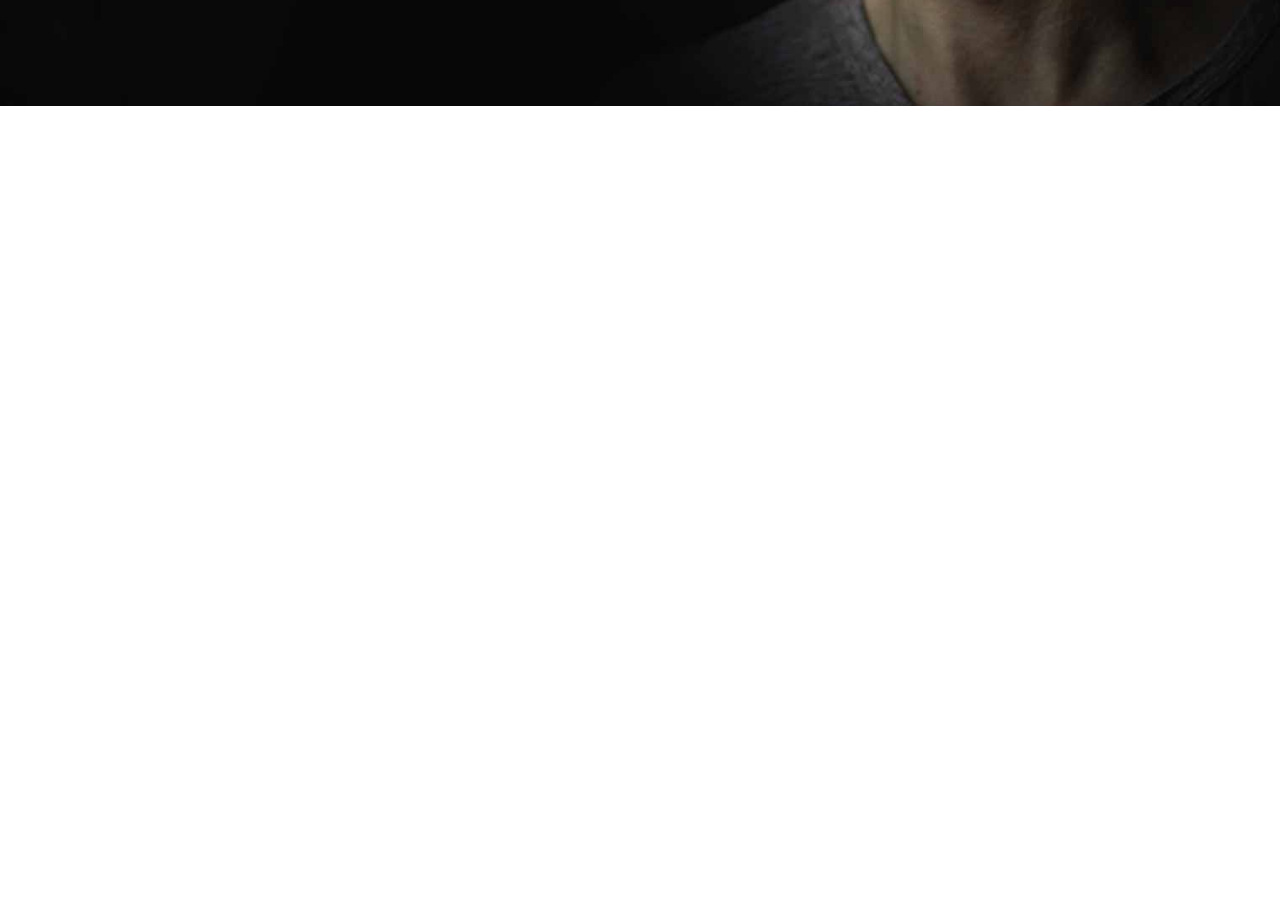
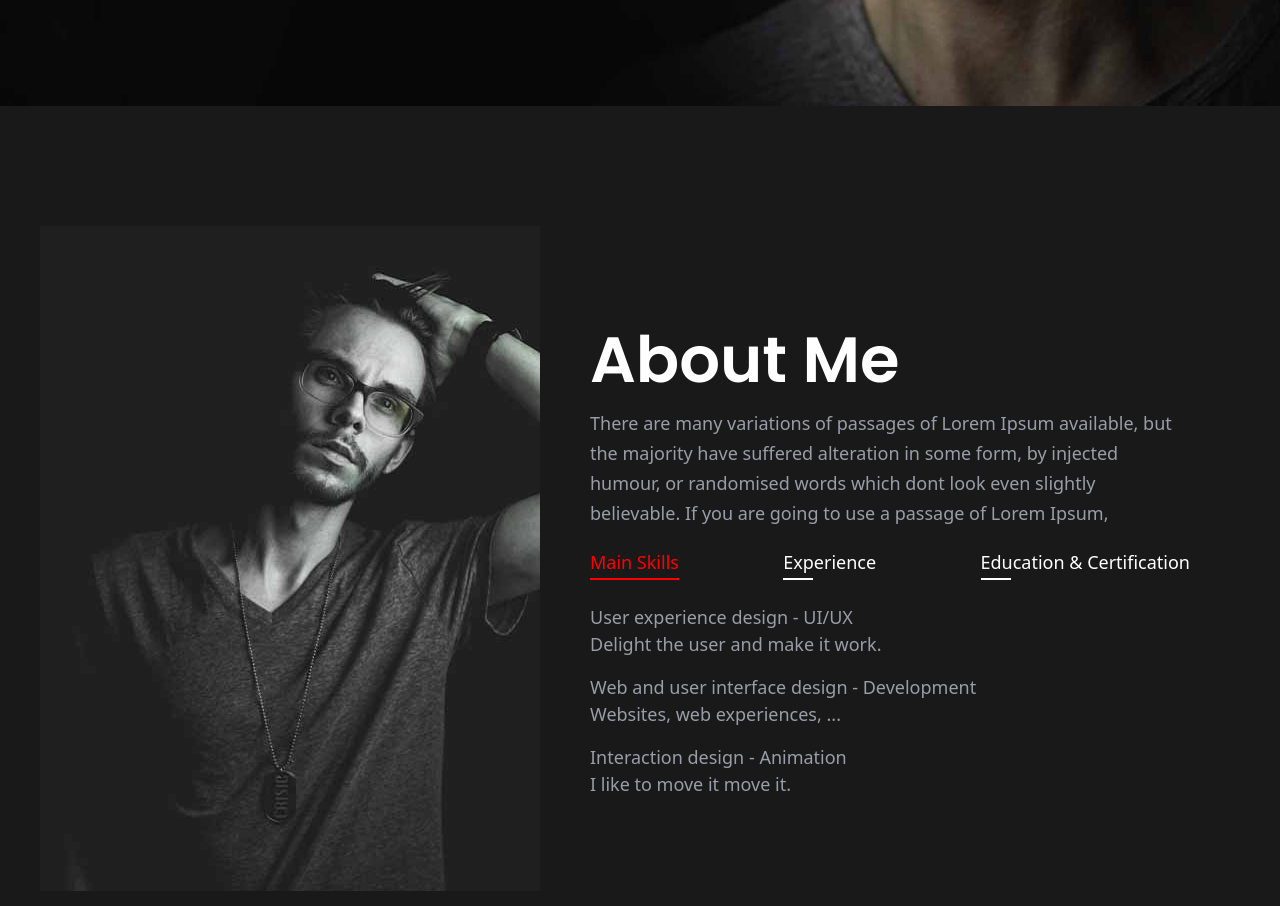
Before and after one commit to vlohar08/portfolio, a Next.js app: page / in a window 1280 px wide. Shown: the part 694-1600 px from the top of the page. Before the commit the page ends 800 px from the top, so only its background shows below. Built offline with nearby package versions, Linux system fonts and the light colour scheme.

Commit message:
About us section

```diff
--- a/components/AboutMe.js
+++ /dev/null
@@ -1,20 +0,0 @@
-import Image from "next/image";
-
-const AboutMe = () => {
-  return (
-    <div className="static flex wrap-all justify-between bg-white">
-      <div></div>
-      <div>
-        <h2>About Me</h2>
-        <p>
-          There are many variations of passages of Lorem Ipsum available, but
-          the majority have suffered <a href="#">alteration</a> in some form, by
-          injected humour, or randomised words which dont look even slightly
-          believable. If you are going to use a passage of Lorem Ipsum,
-        </p>
-      </div>
-    </div>
-  );
-};
-
-export default AboutMe;
--- /dev/null
+++ b/components/AboutMe/AboutMe.js
@@ -0,0 +1,60 @@
+import Image from "next/image";
+import { useState } from "react";
+import ContentListTitle from "./ContentListTitle";
+import EducationAndCertification from "./EducationAndCertification";
+import Experience from "./Experience";
+import MainSkills from "./MainSkills";
+
+const AboutMe = () => {
+  const [activeTitle, setActiveTitle] = useState("Main Skills");
+  const handleClick = (e) => {
+    if (e.target.nodeName === "UL") {
+      return setActiveTitle("Main Skills");
+    }
+    setActiveTitle(e.target.innerText);
+  };
+  return (
+    <>
+      <div className="py-[60px] md:py-[80px] lg:py-[120px] px-[15px] lg:h-[100vh]">
+        <div className="flex wrap-all flex-col w-[80%] lg:w-full lg:flex-row lg:justify-between items-center max-w-[1200px] m-auto">
+          <Image
+            src="/assets/about-me.jpg"
+            alt="about-me"
+            width={500}
+            height={665}
+          />
+          <div className="lg:w-1/2 text-start mx-auto">
+            <h2 className="poppins font-bold text-white text-[36px] md:text-[64px]">
+              About Me
+            </h2>
+            <p className="text-[rgba(198,201,216,.75)] text-[16px] md:text-[18px] leading-[30px]">
+              There are many variations of passages of Lorem Ipsum available,
+              but the majority have suffered <a href="#">alteration</a> in some
+              form, by injected humour, or randomised words which dont look even
+              slightly believable. If you are going to use a passage of Lorem
+              Ipsum,
+            </p>
+            <ul
+              onClick={handleClick}
+              className="relative leading-9 flex flex-wrap my-4 sm:justify-between text-white font-medium text-[18px]"
+            >
+              <ContentListTitle activeTitle={activeTitle} title="Main Skills" />
+              <ContentListTitle activeTitle={activeTitle} title="Experience" />
+              <ContentListTitle
+                activeTitle={activeTitle}
+                title="Education & Certification"
+              />
+            </ul>
+            {activeTitle === "Main Skills" && <MainSkills />}
+            {activeTitle === "Experience" && <Experience />}
+            {activeTitle === "Education & Certification" && (
+              <EducationAndCertification />
+            )}
+          </div>
+        </div>
+      </div>
+    </>
+  );
+};
+
+export default AboutMe;
--- /dev/null
+++ b/components/AboutMe/ContentList.js
@@ -0,0 +1,12 @@
+const ContentList = ({ title, subTitle, description }) => {
+  return (
+    <li className="my-2">
+      <span className="font-medium">{title} - </span>
+      {subTitle}
+      <br />
+      {description}
+    </li>
+  );
+};
+
+export default ContentList;
--- /dev/null
+++ b/components/AboutMe/ContentListTitle.js
@@ -0,0 +1,35 @@
+const ContentListTitle = ({ activeTitle, title }) => {
+  return (
+    <>
+      <style jsx>
+        {`
+          .content-list-title::before {
+            position: absolute;
+            content: "";
+            width: 30px;
+            height: 2px;
+            bottom: 0;
+            transition: all 0.7s cubic-bezier(0.19, 1, 0.22, 1) 0s;
+            background: white;
+          }
+          .active::before {
+            width: 100%;
+            background: red;
+          }
+          .active {
+            color: red;
+          }
+        `}
+      </style>
+      <li
+        className={`${
+          activeTitle === title ? "active" : ""
+        } content-list-title relative cursor-pointer mr-6 my-2 sm:m-0`}
+      >
+        {title}
+      </li>
+    </>
+  );
+};
+
+export default ContentListTitle;
--- /dev/null
+++ b/components/AboutMe/EducationAndCertification.js
@@ -0,0 +1,31 @@
+import ContentList from "./ContentList";
+
+const EducationAndCertification = (display) => {
+  return (
+    <>
+      <ul
+        className={
+          "flex flex-col text-[16px] md:text-[18px] text-[rgba(198,201,216,.75)]"
+        }
+      >
+        <ContentList
+          title="BSc In CSE"
+          subTitle="ABC University, Los Angeles, CA"
+          description="2010"
+        />
+        <ContentList
+          title="Diploma in Computer Science"
+          subTitle="Gamma Technical Institute"
+          description="2009"
+        />
+        <ContentList
+          title="Graphic Designer"
+          subTitle="ABC Institute, Los Angeles, CA"
+          description="2007"
+        />
+      </ul>
+    </>
+  );
+};
+
+export default EducationAndCertification;
--- /dev/null
+++ b/components/AboutMe/Experience.js
@@ -0,0 +1,27 @@
+import ContentList from "./ContentList";
+
+const Experience = () => {
+  return (
+    <>
+      <ul className="flex flex-col text-[16px] md:text-[18px] text-[rgba(198,201,216,.75)]">
+        <ContentList
+          title="Sr. Front-end Engineer"
+          subTitle="Google"
+          description="2018 - Current"
+        />
+        <ContentList
+          title="Front-end Engineer"
+          subTitle="Microsoft"
+          description="2017 - 2018"
+        />
+        <ContentList
+          title="Software Engineer"
+          subTitle="Alibaba"
+          description="2013 - 2014"
+        />
+      </ul>
+    </>
+  );
+};
+
+export default Experience;
--- /dev/null
+++ b/components/AboutMe/MainSkills.js
@@ -0,0 +1,27 @@
+import ContentList from "./ContentList";
+
+const MainSkills = () => {
+  return (
+    <>
+      <ul className="flex flex-col text-[16px] md:text-[18px] text-[rgba(198,201,216,.75)]">
+        <ContentList
+          title="User experience design"
+          subTitle="UI/UX"
+          description="Delight the user and make it work."
+        />
+        <ContentList
+          title="Web and user interface design"
+          subTitle="Development"
+          description="Websites, web experiences, ..."
+        />
+        <ContentList
+          title="Interaction design"
+          subTitle="Animation"
+          description="I like to move it move it."
+        />
+      </ul>
+    </>
+  );
+};
+
+export default MainSkills;
--- a/components/MainHeroSection.js
+++ b/components/MainHeroSection.js
@@ -35,7 +35,7 @@ const MainHeroSection = () => {
           }
         }
       `}</style>
-      <div className="wrapper absolute top-0 bg-right w-[100vw] h-[50vh] sm:h-[80vh] lg:h-[100vh] bg-black text-white">
+      <div className="wrapper relative bg-right w-[100vw] h-[50vh] sm:h-[80vh] lg:h-[100vh] bg-black text-white">
         <div className="absolute top-1/2 translate-y-[-50%] left-1/2 translate-x-[-50%] p-7 w-[100%] max-w-[1200px]">
           <p className="montserrat font-400 text-[13px] sm:text-[15px] text-[#c6d9d8]">
             WELCOME TO MY WORLD
--- a/pages/index.js
+++ b/pages/index.js
@@ -1,15 +1,15 @@
 import Head from "next/head";
-import AboutMe from "../components/AboutMe";
+import AboutMe from "../components/AboutMe/AboutMe";
 import MainHeroSection from "../components/MainHeroSection";
 import NavBar from "../components/NavBar/NavBar";
 
 export default function Home() {
   return (
-    <div className="relative bg-[#1d1d24]">
+    <div className="bg-[#191919]">
       <Head>
         <style>
           @import
-          url('https://fonts.googleapis.com/css2?family=Montserrat:wght@100;300;400;500;600&family=Poppins:wght@300;400;500;600&display=swap');
+          url('https://fonts.googleapis.com/css2?family=Montserrat:wght@100;300;400;500;600;700&family=Poppins:wght@300;400;500;600&display=swap');
         </style>
       </Head>
       <NavBar />
--- a/styles/globals.css
+++ b/styles/globals.css
@@ -12,7 +12,6 @@
 .montserrat {
   font-family: "Montserrat", sans-serif;
 }
-
 .poppins {
   font-family: "Poppins", sans-serif;
 }
```
Also changed, not shown: public/assets/about-me.jpg (added).
